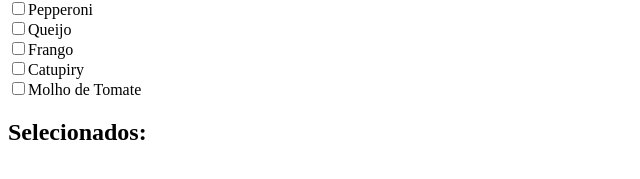
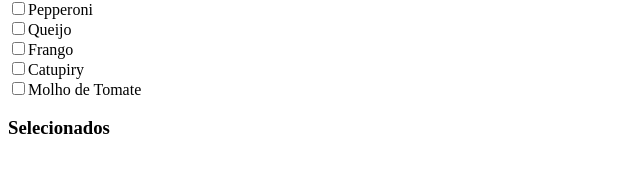
Before and after one commit to PedroGiacomin/quick-note-ex, a React (Create React App) app: page / in a window 1280 px wide. Shown: the part 581-760 px from the top of the page, without its empty margins (0-640 px from the left). Built offline with nearby package versions, Linux system fonts and the light colour scheme.

Commit message:
UseEffect
O useEffect serve para monitorar uma variável, realizando ações quando ela muda de valor. No exemplo foi alterado o codigo anterior da lista de ingredientes para que fosse permitido inserir no máximo 3 sempre.

```diff
--- a/src/App.js
+++ b/src/App.js
@@ -1,7 +1,9 @@
 import React, { useState } from "react";
+import Selecionados from "./Components/Selecionados";
 
 function App() {
 
+  //----- USESTATE -----//
   //useState retorna um vetor de 2 parametros:
   // - [0] = uma variavel
   // - [1] = funcao set da variavel
@@ -10,6 +12,7 @@ function App() {
   //Usar newVet = [...vet]; ou newObj = {...obj} eh o mesmo que
   //criar uma copia da estrutura em questao
 
+  //----- USESTATE COM OBJETOS -----//
   //useState permite usar e trocar o valor das variáveis dinamicamente
   const [membro, setMembro] = useState({});
 
@@ -22,6 +25,7 @@ function App() {
     setMembro(newMembro);
   }
 
+  //----- USESTATE COM ARRAYS -----//
   //Usando useState para arrays, e eh o evento
   const [ingredientes, setIngredientes] = useState([]);
   function handleVectorState(e){
@@ -33,7 +37,7 @@ function App() {
     /**Se o checkbox for acionado e seu valor nao estiver no vetor,
      * adiciona. Se estiver no vetor, deleta.
      */
-    if(index=== -1){
+    if(index === -1){
 
       //Essa op add um valor ao final de um vetor
       //const newIngredientes = [...ingredientes, value];
@@ -47,6 +51,10 @@ function App() {
     }
 
     setIngredientes(newIngredientes);
+
+    //----- USEEFFECT -----//
+    //useEffect monitora as mudancas no seu componente
+
   }
 
   return (
@@ -173,8 +181,7 @@ function App() {
       <label htmlFor="Molho de Tomate">Molho de Tomate</label>
       <br/>
 
-      <h2>Selecionados: </h2>
-      <p>{ingredientes.join(" ")}</p>
+      <Selecionados selecionados={ingredientes}/>
     </div>
   )
 }
--- /dev/null
+++ b/src/Components/Selecionados.js
@@ -0,0 +1,42 @@
+import React, {useState, useEffect} from "react";
+
+function Selecionados({selecionados}){
+
+    const [ingredientes, setIngredientes] = useState(selecionados);
+    const [showWarning, setShowWarning] = useState(false);
+
+
+    //O objetivo eh limitar a 3 ingredientes
+    useEffect(() => {
+        const newIngredientes = [];
+
+        //Garantindo que so possa add elementos 3 vezes
+        for(let i = 0; i < selecionados.length && i < 3; i++){
+            const element = selecionados[i];
+            newIngredientes.push(element);
+        }
+
+        setIngredientes(newIngredientes);
+
+        if(selecionados.length >= 3){
+            setShowWarning(true);
+        }
+
+        else{
+            setShowWarning(false);
+        }
+
+    }, [selecionados])
+    //Passa como parametro O QUE o useEffect vai monitorar
+
+    return(
+        <div>
+            <h3>Selecionados</h3>
+            <p>{ingredientes.join(" ")}</p>
+            {/*Logica para exibir ou nao uma parte do codigo html*/}
+            {showWarning && <h4>Número máximo de ingredientes atingido</h4>}
+        </div>
+    );
+}
+
+export default Selecionados;
```
